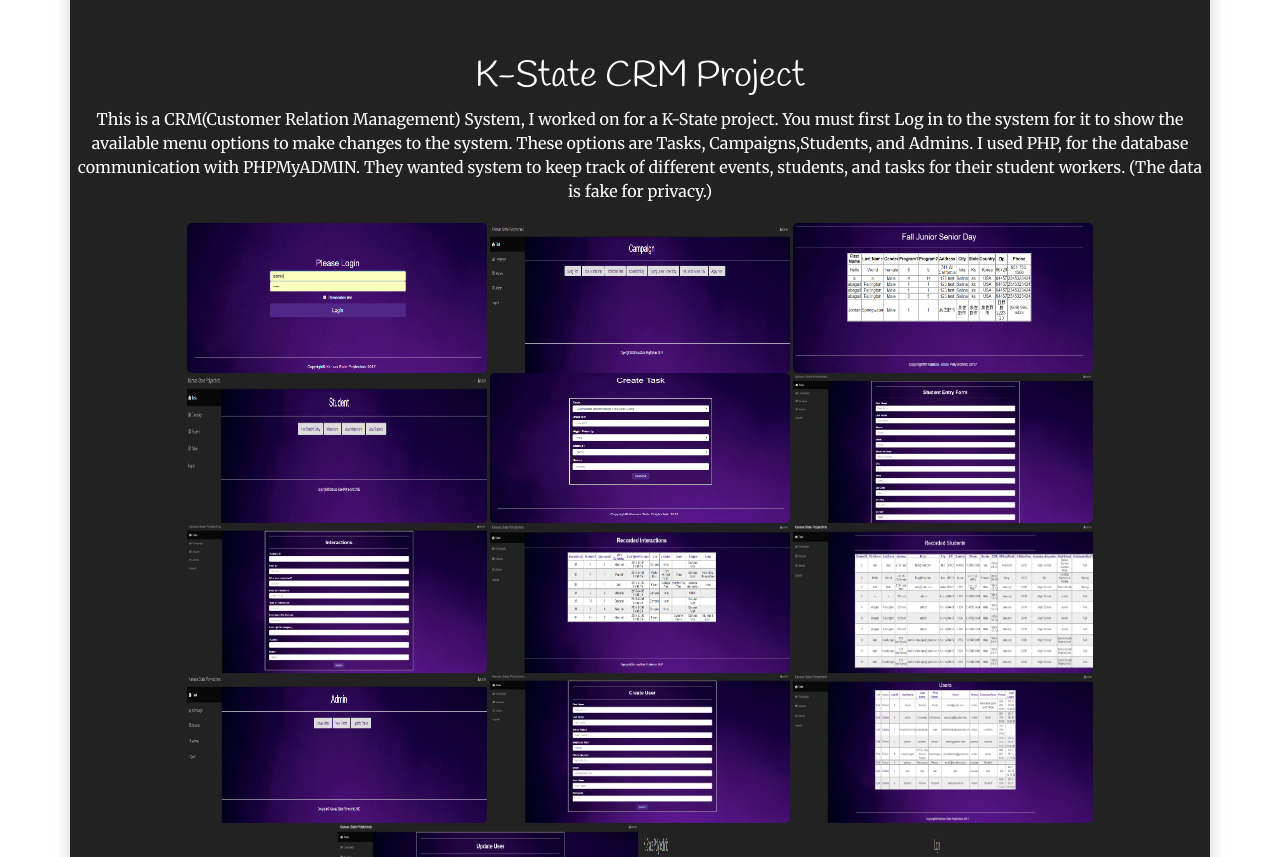
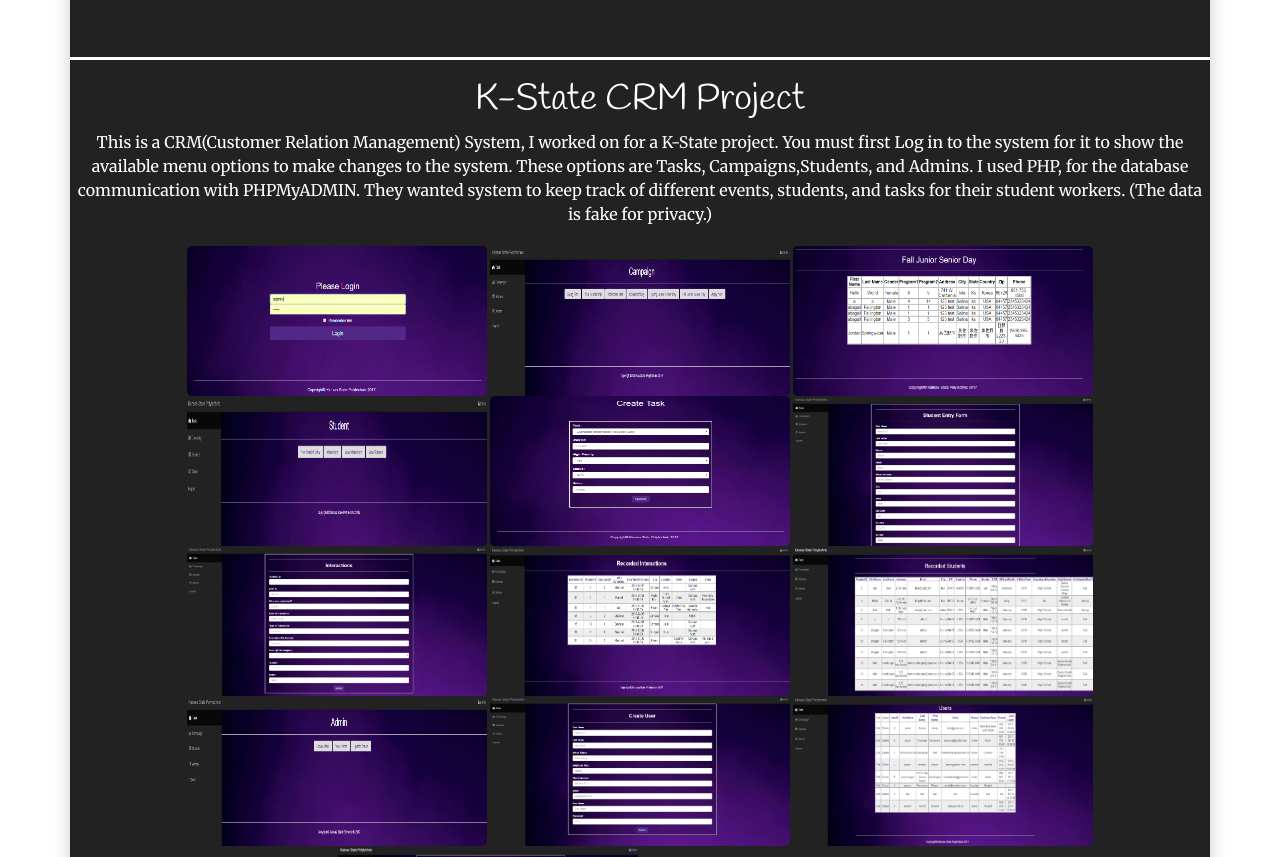
Before and after one commit to mattlinenberger/mattlinenberger, a website: page index.html in a window 1280 px wide. Shown: the part 5672-6529 px from the top of the page. Drawn offline with nearby package versions, Linux system fonts and the light colour scheme.

Commit message:
added horizontal line

```diff
--- a/index.html
+++ b/index.html
@@ -299,6 +299,7 @@
                                 <a href="https://github.com/mattlinenberger/SlotMachine/tree/master/src">View Code on GitHub.</a>
                                 <br>
                                 <br>
+                                  <hr class="whitehr">
                                 <h1 class="modalfont"> K-State CRM Project</h1>
                                   <p>This is a CRM(Customer Relation Management) System, I worked on for a K-State project.
                                       You must first Log in to the system for it to show the available menu options to make changes
```
